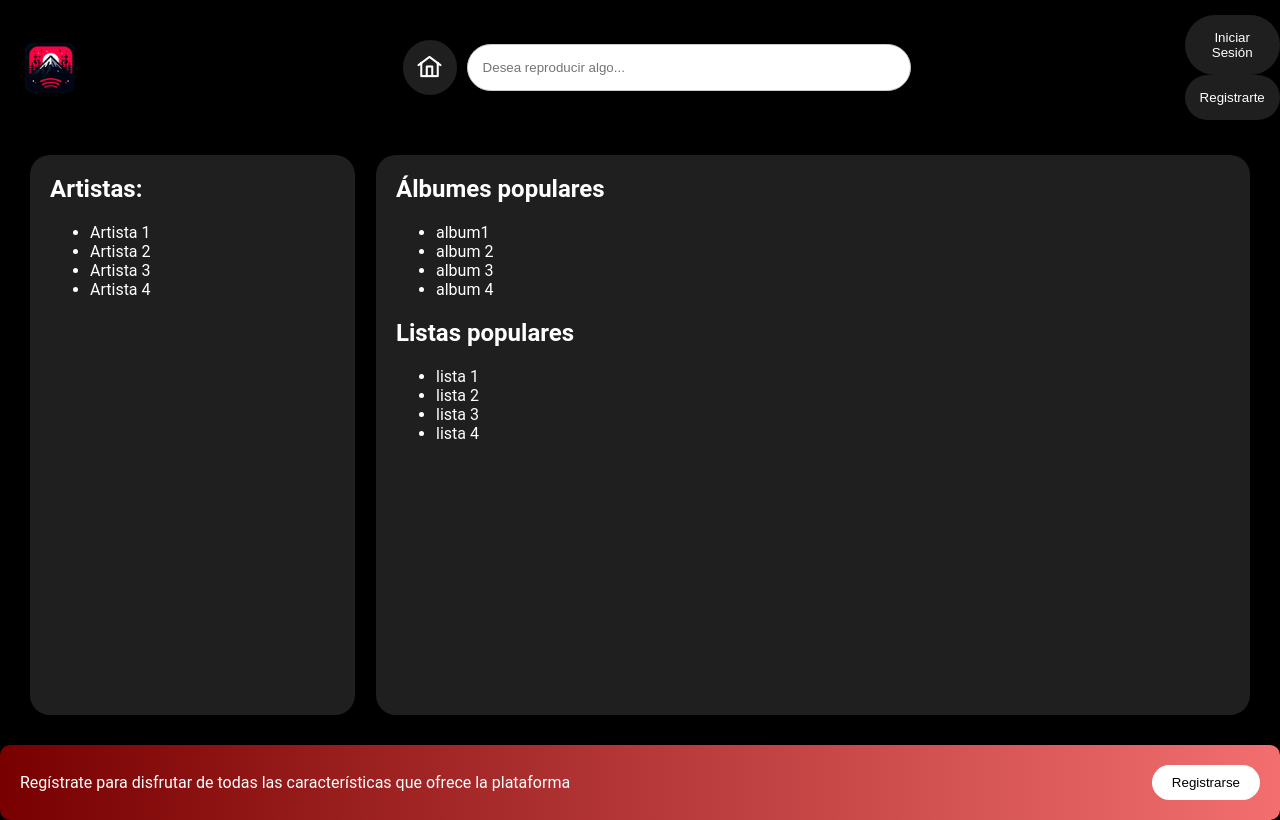
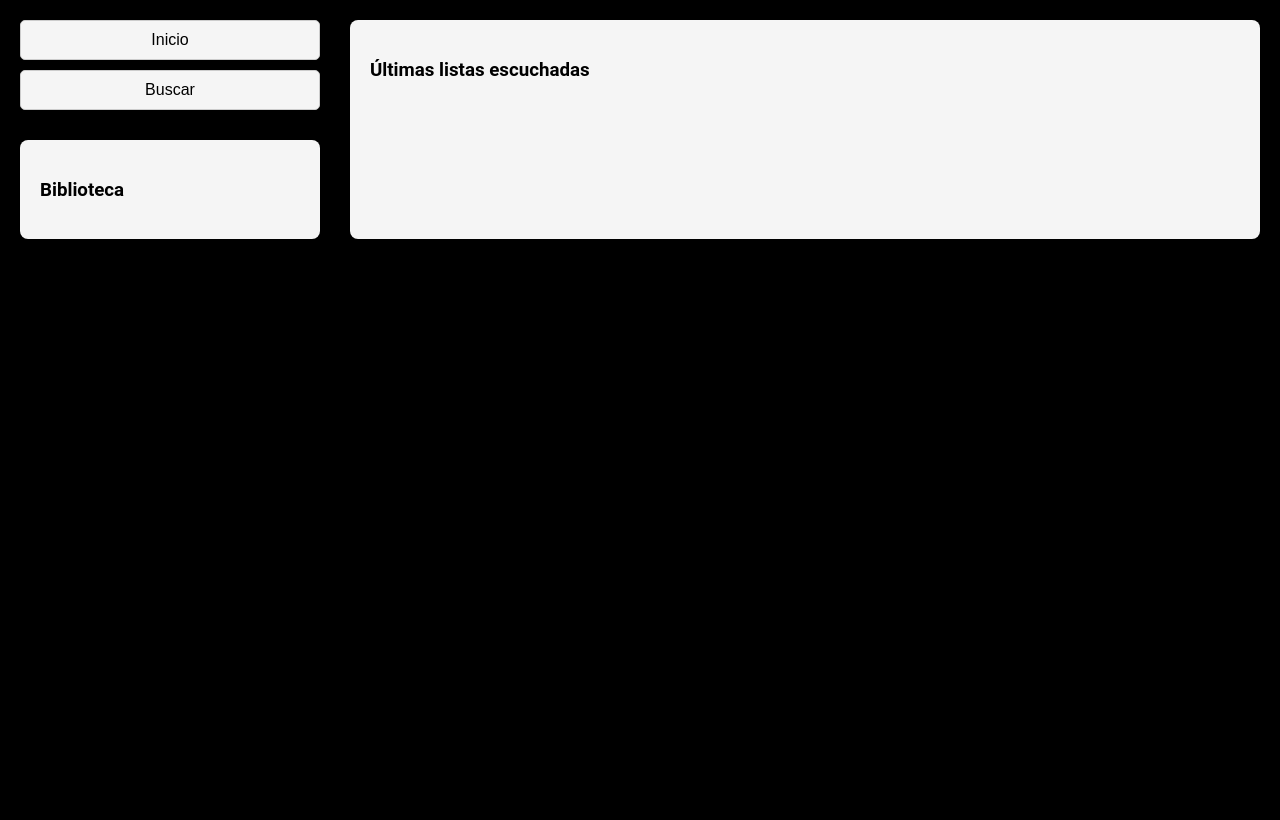
Before and after one commit to demon-for-arcangel/OnyxTunes, an Angular app in the folder front/: page /home in a window 1280 px wide. Built offline with nearby package versions, Linux system fonts and the light colour scheme.

Commit message:
estructura de home

```diff
--- a/front/src/app/components/home/home.component.css
+++ b/front/src/app/components/home/home.component.css
@@ -1,111 +1,52 @@
-header {
-    color: white;
-    padding: 5px;
+.home-container {
+    display: flex;
+    justify-content: space-between;
+    gap: 30px;
+    padding: 20px;
 }
 
-.header-content {
-    margin-top: 10px;
+.sidebar {
+    width: 300px;
     display: flex;
-    align-items: center;
+    flex-direction: column;
+    gap: 30px;
 }
 
-.header-content .logo {
-    height: 50px;
-    margin-right: 25%;
-    margin-left: 20px;
+.buttons-container {
+    display: flex;
+    flex-direction: column;
+    gap: 10px;
 }
 
-header button {
-    padding: 15px;
-    margin-left: 10px;
-    background-color: #1f1f1f;
-    color: white;
-    border: none;
-    border-radius: 50px;
+.btn {
+    padding: 10px;
+    font-size: 16px;
+    border-radius: 5px;
     cursor: pointer;
+    border: 1px solid #ccc;
+    background-color: #f5f5f5;
     transition: background-color 0.3s;
 }
 
-header button:hover {
-    background-color: darkred;
+.btn:hover {
+    background-color: #ddd;
 }
 
-header h1 {
-    flex-grow: 1;
-    text-align: center;
-}
-
-header input {
-    padding: 15px;
-    padding-right: 250px;
-    margin-left: 10px;
-    margin-right: 10px;
-    border-radius: 40px;
-    border: 1px solid #ccc;
-    outline: none;
-}
-
-header input:focus {
-    border-color: red;
-}
-
-main {
-    margin: 10px;
-    color: white;
-    display: flex;
-    justify-content: space-between;
+.library-container {
+    background-color: #f5f5f5;
     padding: 20px;
-    height: 70vh;
-}
-
-.logo {
-    height: 50px;
-    width: auto;
     border-radius: 8px;
 }
 
-.btn-auth {
-    margin-left: 20%;
+.main-content {
+    flex: 1;
+    background-color: #f5f5f5;
+    padding: 20px;
+    border-radius: 8px;
+    display: flex;
+    flex-direction: column;
 }
 
-.section-left {
-    background-color: #1f1f1f;
-    width: 25%;
-    padding-left: 20px;
-    border-radius: 20px;
+.main-content h3 {
+    margin-bottom: 20px;
 }
-
-.section-right {
-    background-color: #1f1f1f;
-    width: 70%;
-    padding-left: 20px;
-    border-radius: 20px;
-}
-
-/* Footer Styles */
-footer {
-    background: linear-gradient(to right, #780000, #f36f6f);
-    color: white;
-    display: flex;
-    justify-content: space-between;
-    align-items: center;
-    padding: 20px;
-    border-radius: 10px;
-}
-
-footer p {
-    margin: 0;
-}
-
-footer button {
-    background-color: rgb(255, 255, 255);
-    border: none;
-    padding: 10px 20px;
-    border-radius: 50px;
-    cursor: pointer;
-    transition: background-color 0.3s;
-}
-
-footer button:hover {
-    background-color: #ff3333;
-}
--- a/front/src/app/components/home/home.component.html
+++ b/front/src/app/components/home/home.component.html
@@ -1,49 +1,16 @@
-<header>
-    <div class="header-content">
-        <img src="assets/images/onyxtunes.jpeg" alt="OnyxTunes Logo" class="logo" />
-        <button (click)="navigateTo('home')">
-            <i class="pi pi-home" style="font-size: 1.5rem"></i>
-        </button>
-        <input
-            type="text"
-            placeholder="Desea reproducir algo..."
-            [(ngModel)]="searchTerm"
-            (input)="searchArtists()"
-        />
-        <div class="btn-auth">
-            <button (click)="navigateTo('login')">Iniciar Sesión</button>
-            <button (click)="navigateTo('register')">Registrarte</button>
+<div class="home-container">
+    <div class="sidebar">
+        <div class="buttons-container">
+            <button class="btn">Inicio</button>
+            <button class="btn">Buscar</button>
+        </div>
+
+        <div class="library-container">
+            <h3>Biblioteca</h3>
         </div>
     </div>
-</header>
 
-<main>
-    <div class="section-left">
-        <h2>Artistas:</h2>
-        <ul>
-            @for(artist of artists; track artist){
-                <li>{{ artist }}</li>
-            }
-        </ul>
+    <div class="main-content">
+        <h3>Últimas listas escuchadas</h3>
     </div>
-    <div class="section-right">
-        <h2>Álbumes populares</h2>
-        <ul>
-            @for(album of albumes; track album){
-                <li>{{ album }}</li>
-            }
-        </ul>
-        <h2>Listas populares</h2>
-        <ul>
-            @for(lista of listas; track lista){
-                <li>{{ lista }}</li>
-            }
-        </ul>
-    </div>
-</main>
-
-
-<footer>
-    <p>Regístrate para disfrutar de todas las características que ofrece la plataforma</p>
-    <button (click)="navigateTo('register')">Registrarse</button>
-</footer>
+</div>
--- a/front/src/app/components/home/home.component.ts
+++ b/front/src/app/components/home/home.component.ts
@@ -10,18 +10,5 @@ import { Router } from '@angular/router';
   styleUrl: './home.component.css'
 })
 export class HomeComponent {
-  searchTerm: string = '';
-  artists: string[] = ['Artista 1', 'Artista 2', 'Artista 3', 'Artista 4'];
-  albumes: string[] = ['album1', 'album 2', 'album 3', 'album 4'];
-  listas: string[] = ['lista 1', 'lista 2', 'lista 3', 'lista 4'];
 
-  constructor(private router: Router){}
-
-  navigateTo(route: string) {
-    this.router.navigate([`/${route}`]);
-  }
-
-  searchArtists() {
-    console.log('Buscando:', this.searchTerm);
-  }
 }
```
